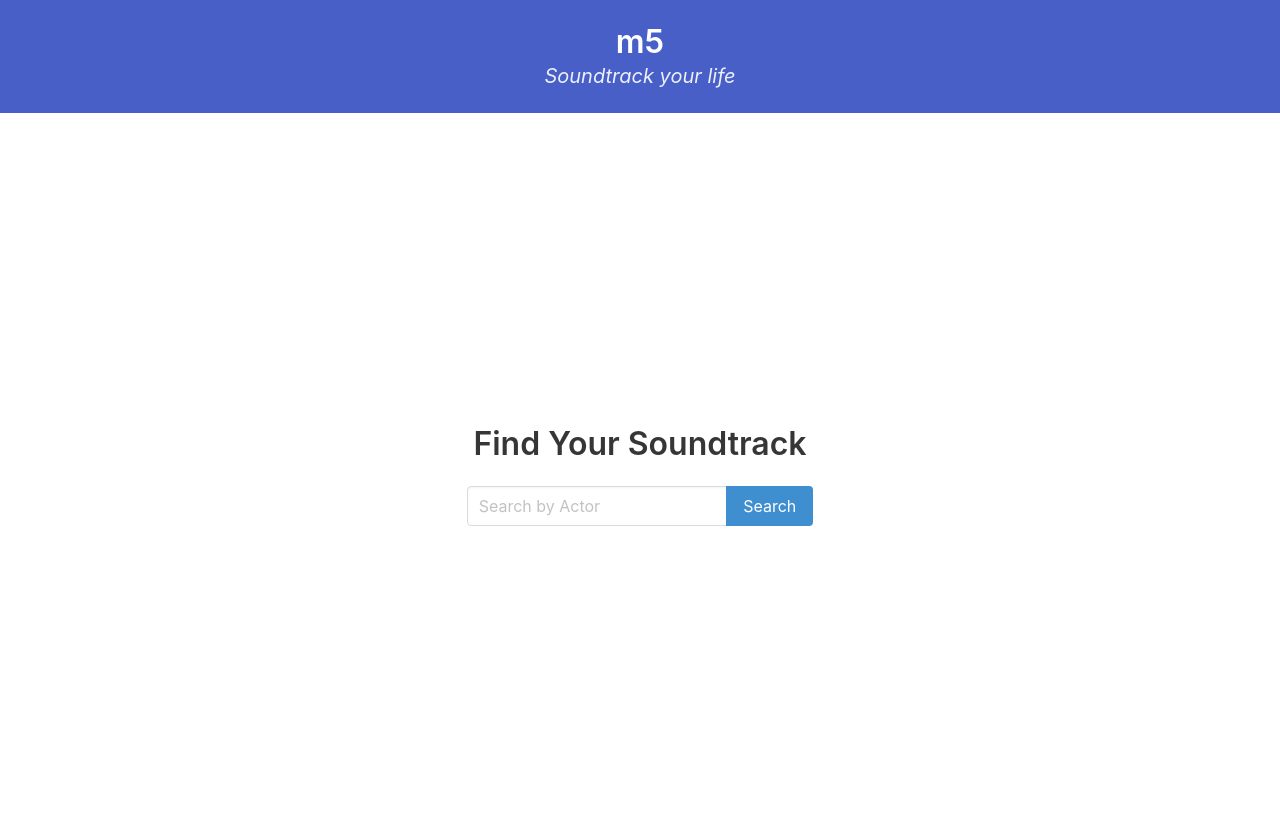
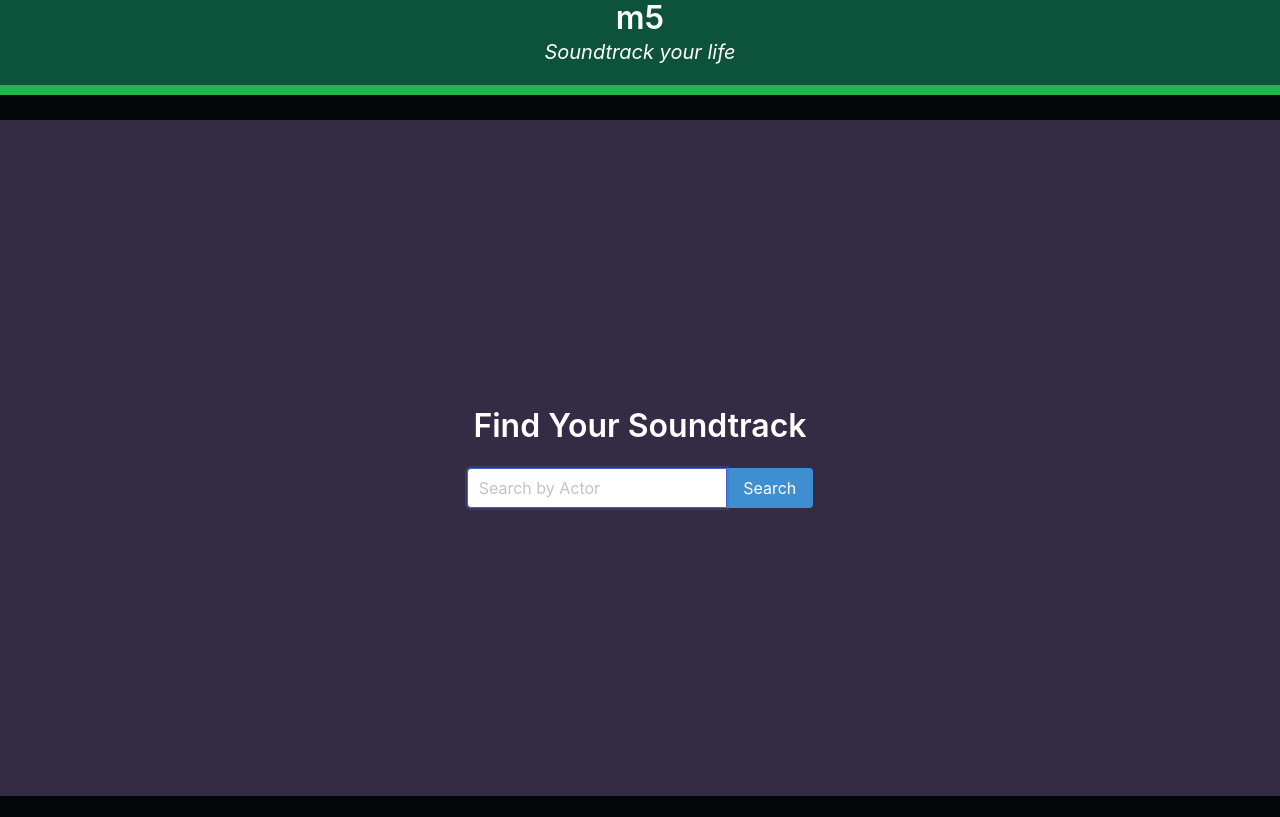
Before and after one commit to MichValenz/m5, a plain HTML site: page index.html in a window 1280 px wide. Shown: the top 817 px of the page. Drawn offline with nearby package versions, Linux system fonts and the light colour scheme.

Commit message:
added 3 color scheme variable groups, fixed class and id name and added a rough color scheme

```diff
--- a/Assets/style.css
+++ b/Assets/style.css
@@ -30,16 +30,46 @@
     --martinique: #342c44;
 }
 
+body {
+    background: var(--ebony);
+    z-index: -1;
+}
+
+/* ---------------------------------HEADER SECTION START */
+
+.title, .subtitle {
+    color: white;
+}
+
+.web-body {
+    color: white;
+    border-bottom: 10px solid var(--eucalyptus);
+    background: var(--eden);
+    padding-bottom: 20px;
+}
+/* ---------------------------------HEADER SECTION END */
+
+/* ---------------------------------SEARCH SECTION START */
+
+#search-container {
+    background: var(--martinique);
+}
+
+
+form .title {
+    color: white;
+}
+
 .search-section {
     margin-bottom: 250px;
     margin-top: 25px;
 }
 
 .search-container {
-
     justify-content: center;
     text-align: center;
     display: flexbox;
     flex-wrap: wrap;
+}
 
-}
+/* ---------------------------------SEARCH SECTION END */
--- a/index.html
+++ b/index.html
@@ -10,38 +10,34 @@
 </head>
 
 <body>
-
-  <!-----------------HERO-------------------------->
-  <section class="hero is-small is-link has-text-centered">
-    <div class="hero-body">
-
+  <!-----------------HEADER START------------------------->
+  <section id="home-header" class="is-small has-text-centered">
+    <div class="web-body">
       <p class="title">m5</p>
       <p class="subtitle is-italic">Soundtrack your life</p>
-
     </div>
-  </section <!---------------SEARCH--------------------->
-
-  <section class="section is-large search-section">
+  </section
+  <!-----------------HEADER END------------------------->
+  <!---------------SEARCH START--------------------->
+  <section id="search-container" class="section is-large search-section">
     <div class="columns is-mobile search-container">
-
+<!---------------FORM START--------------------->
       <form class="column is-three-quarters-mobile is-two-thirds-tablet is-half-desktop is-one-third-widescreen is-one-quarter-fullhd">
-        <h1 class="title find-title">Find Your Soundtrack</h1>
+        <h1 id="search-title" class="title">Find Your Soundtrack</h1>
         <div class="field has-addons is-justify-content-center">
           <div class="control bar is-half">
-            <input class="input" type="text" placeholder="Search by Actor">
+            <input class="input is-focused" type="text" placeholder="Search by Actor">
           </div>
           <div class="control">
             <a class="button is-info">Search</a>
           </div>
-
         </div>
       </form>
+      <!---------------FORM END--------------------->
     </div>
-
   </section>
-
-  <!-------------FOOTER------------------>
-
+<!---------------SEARCH END--------------------->
+  <!-------------FOOTER START------------------>
   <footer class="footer">
     <div class="content has-text-centered">
       <p>
@@ -51,6 +47,6 @@
       </p>
     </div>
   </footer>
+  <!-------------FOOTER END------------------>
 </body>
-
 </html>
```
